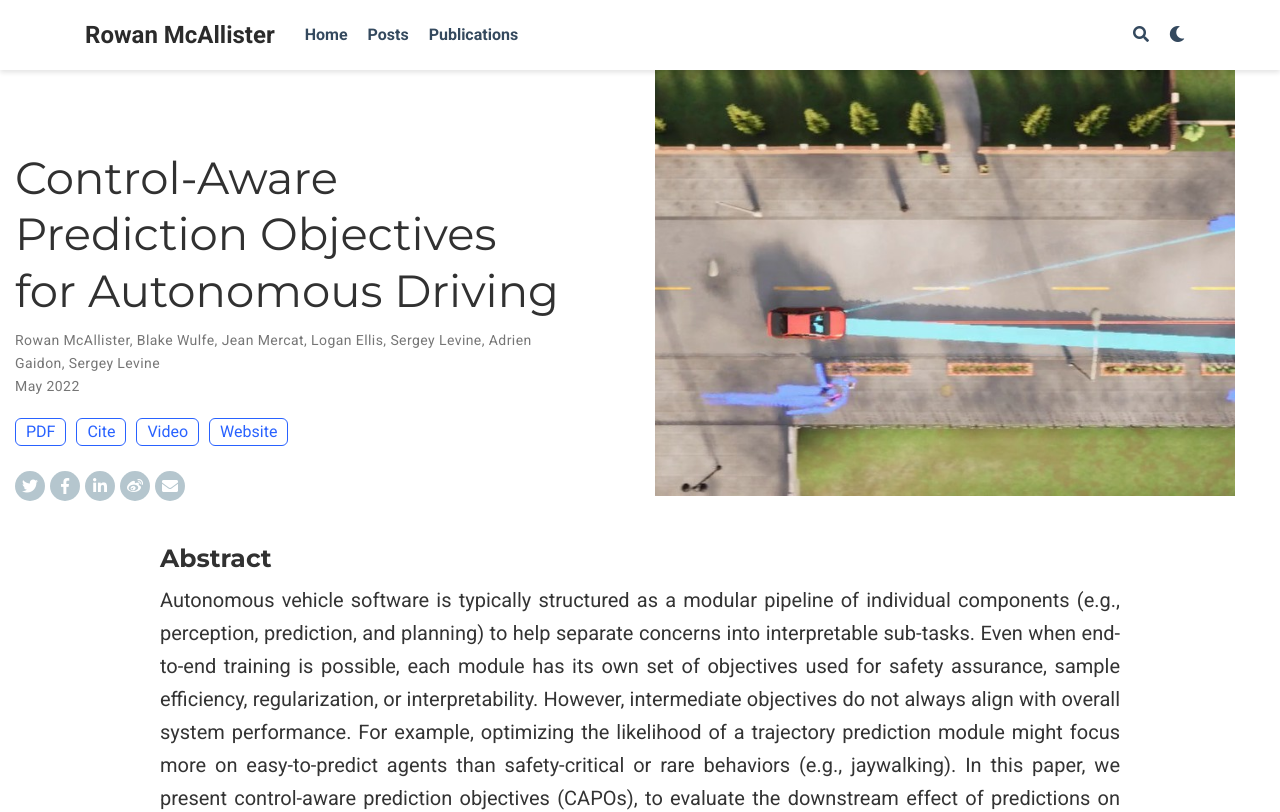
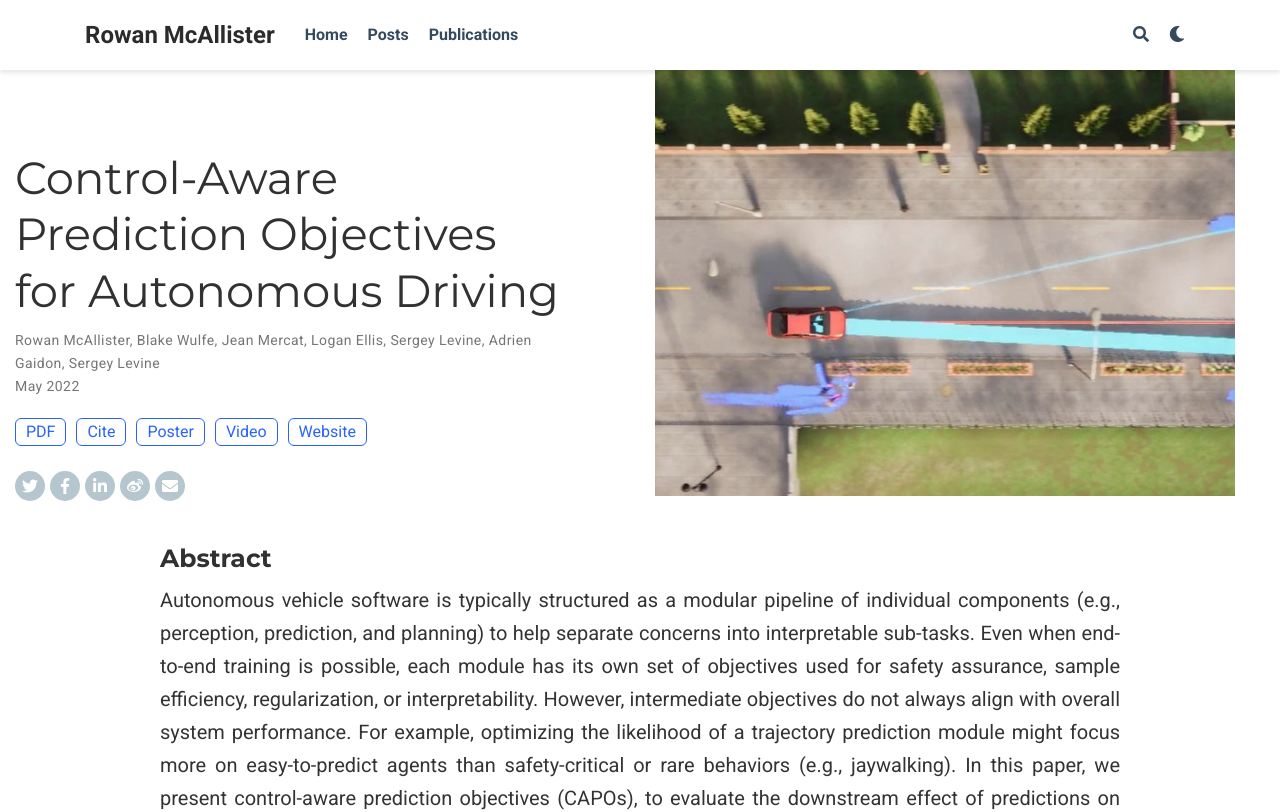
Before and after one commit to rowanmcallister/rowanmcallister.github.io, a plain HTML site: page publication/capo/index.html in a window 1280 px wide. Shown: the top 812 px of the page. Drawn offline with nearby package versions, Linux system fonts and the light colour scheme; some icons are missing.

Commit message:
website update

```diff
--- a/publication/capo/index.html
+++ b/publication/capo/index.html
@@ -475,6 +475,14 @@
 
 
 
+<a class="btn btn-outline-primary my-1 mr-1" href="/publication/capo/capo-poster.pdf" target="_blank" rel="noopener">
+  Poster
+</a>
+
+
+
+
+
 
 
 
@@ -703,6 +711,14 @@
 
 
 
+
+
+
+
+
+<a class="btn btn-outline-primary my-1 mr-1" href="/publication/capo/capo-poster.pdf" target="_blank" rel="noopener">
+  Poster
+</a>
 
 
 
```
Also changed, not shown: index.html (+8 -0 lines), publication/index.html (+8 -0 lines), 1 other file.
